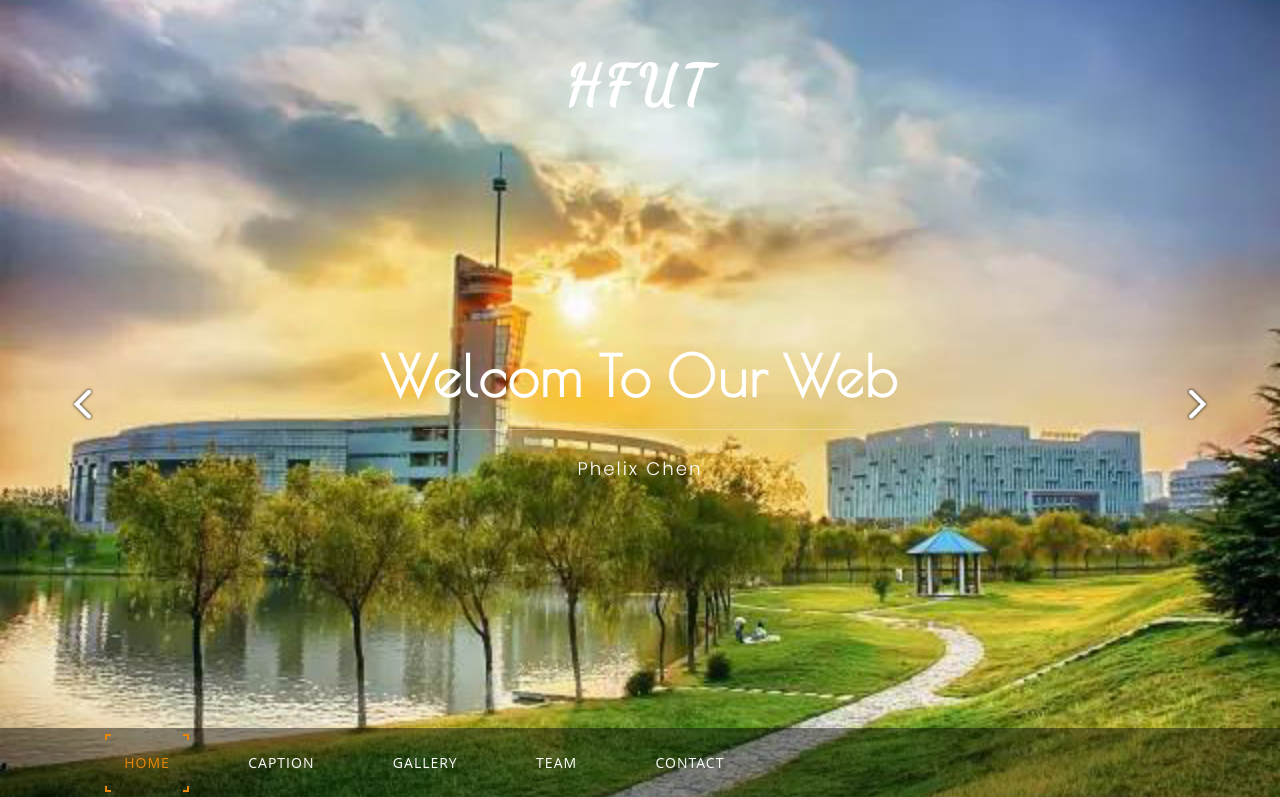
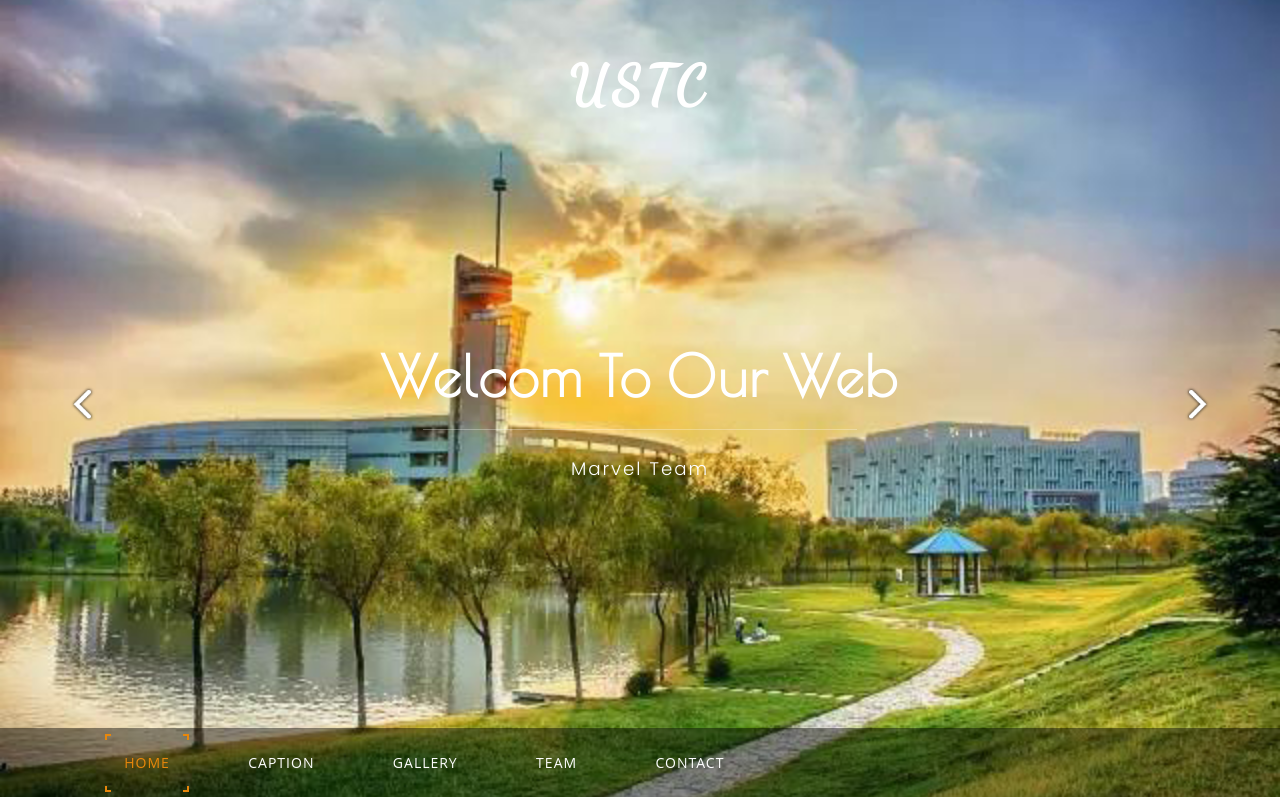
Before and after one commit to jindiMarvel/gui, a Django app: page /index in a window 1280 px wide. Shown: the top 797 px of the page. Run offline with Django 3.2, Linux system fonts and the light colour scheme; some libraries are stand-ins or nearby versions.

Commit message:
改了内容标题，程序本体没动

```diff
--- a/website/templates/index.html
+++ b/website/templates/index.html
@@ -27,7 +27,7 @@
 <div class="agileits_main">
 <!-- header -->
 <div class="w3_agile_logo">
-	<h1 class="text-center"><a href="index.html">HFUT</a></h1>
+	<h1 class="text-center"><a href="index.html">USTC</a></h1>
 </div>
 <!-- banner -->
 <div class="w3_banner" >
@@ -39,21 +39,21 @@
 						<div class="banner_text_w3layouts">
 							<h3>Welcom To Our Web</h3>
 							<span> </span>
-							<p>Phelix Chen</p>
+							<p>Marvel Team</p>
 						</div>
 					</li>
 					 <li>
 						<div class="banner_text_w3layouts">
 							<h3>Let's Start Image Caption</h3>
 							<span> </span>
-							<p>HFUTers</p>
+							<p>Marvel Team</p>
 						</div>
 					</li>
 					 <li>
 						<div  class="banner_text_w3layouts" >
-							<h3>Then, See Some Our Pre-work</h3>
+							<h3>Let's do something fun</h3>
 							<span> </span>
-							<p>C.R Long</p>
+							<p>Marvel Team</p>
 						</div>
 					</li>
 				</ul>
@@ -417,7 +417,7 @@
 			</ul>
 			<div class="clearfix"> </div>
 		</div>
-		<p>Copyright &copy; 2017 Phelix Chen All rights reserved.</p>
+		<p>Copyright &copy; 2017 USTC All rights reserved.</p>
 	</div>
 </div>
 <!-- //copy-right -->
```
Also changed, not shown: db.sqlite3, media/upload/fff483f7125a4607c9499d8ce0470770e8bbc25f.jpg (added), media/upload/t3.jpg (deleted).
